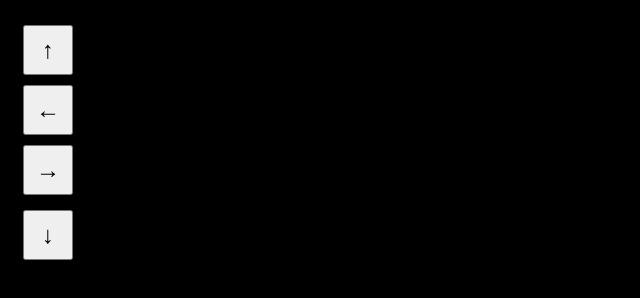
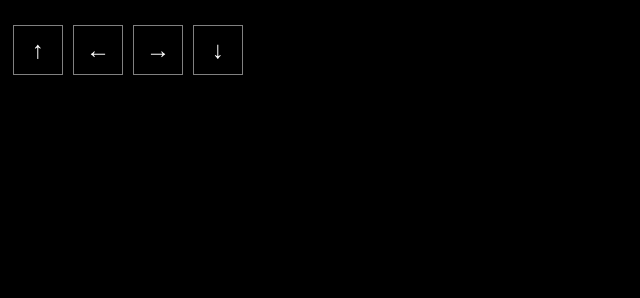
Before and after one commit to Elijer/jungle, a website with bundled scripts: page client/index.html in a window 1280 px wide. Shown: the whole page, without its empty margins (0-640 px from the left). Built offline with nearby package versions, Linux system fonts and the light colour scheme; files whose address does not match are found by name.

Commit message:
arrow key styling

```diff
--- a/client/src/style.css
+++ b/client/src/style.css
@@ -4,7 +4,7 @@ html {
 
 .arrow-key-interface {
   display: flex;
-  flex-direction: column;
+  justify-content: center;
   align-items: center;
   position: absolute;
   top: 20px;
@@ -16,12 +16,7 @@ html {
   margin: 5px;
   font-size: 24px;
   cursor: pointer;
+  background: black;
+  border: solid grey 1px;
+  color: white
 }
-
-#left-button, #right-button {
-  margin: 5px 15px;
-}
-
-#down-button {
-  margin-top: 10px;
-}
```
